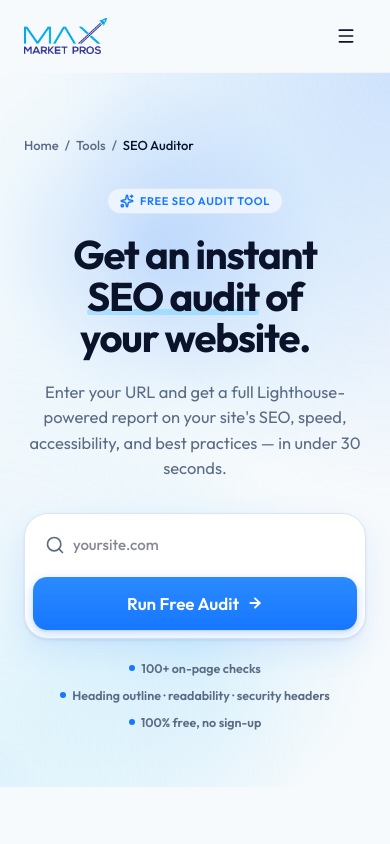
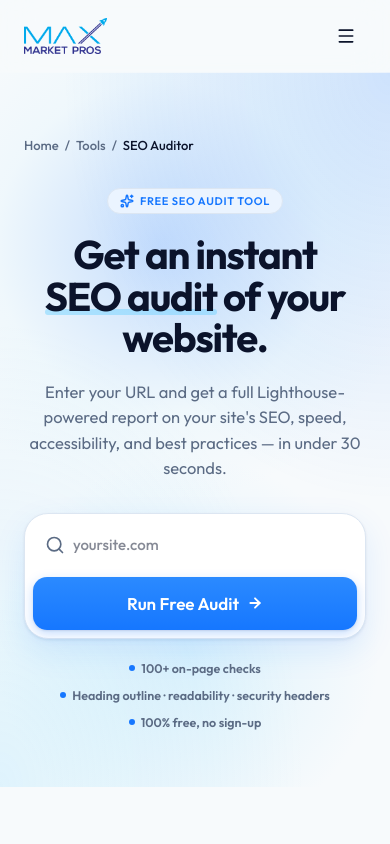
Before and after one commit to maxmarketpros/maxmarketwebsite, a Next.js app: page /tools/seo-auditor in a window 390 px wide. Shown: the top 844 px of the page. Built offline with nearby package versions, Linux system fonts and the light colour scheme.

Commit message:
Disable text-wrap: balance below sm to fix iOS Safari heading wraps
Co-Authored-By: Claude Opus 4.7 (1M context) <noreply@anthropic.com>

```diff
--- a/app/globals.css
+++ b/app/globals.css
@@ -205,3 +205,13 @@
   -webkit-text-fill-color: transparent;
   background-clip: text;
 }
+
+/* iOS Safari mishandles text-wrap: balance at narrow viewports, producing
+   aggressive 3–4 line wraps on headings. Below the sm breakpoint, fall
+   back to text-wrap: pretty (iOS 17.4+) which avoids orphans without
+   the balancing pass. Older iOS ignores `pretty` and uses default wrap. */
+@media (max-width: 639px) {
+  .text-balance {
+    text-wrap: pretty;
+  }
+}
```
